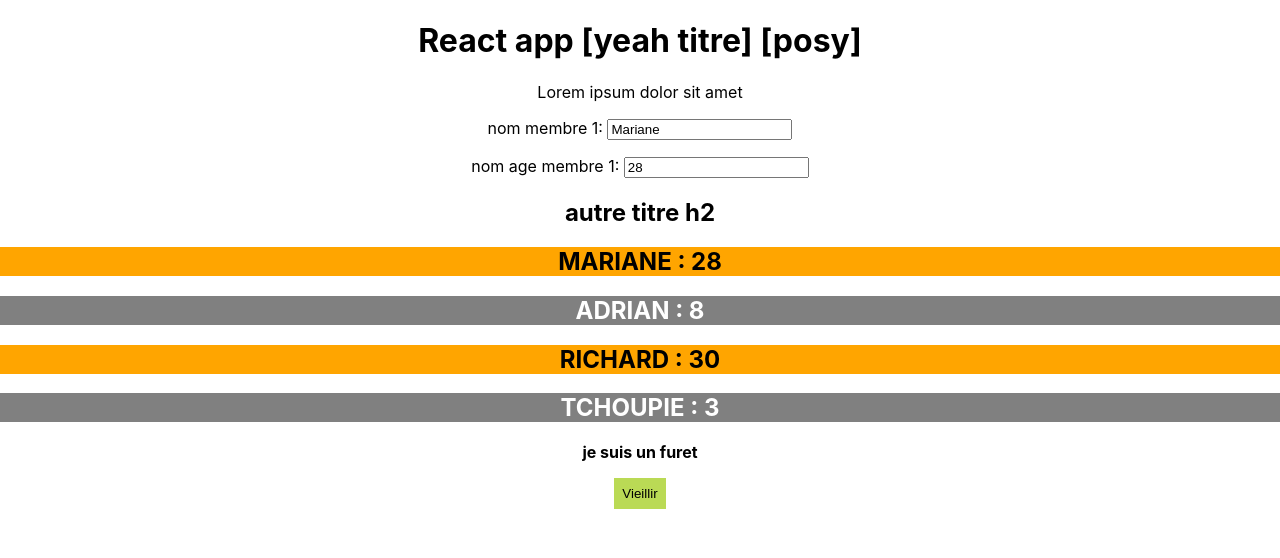
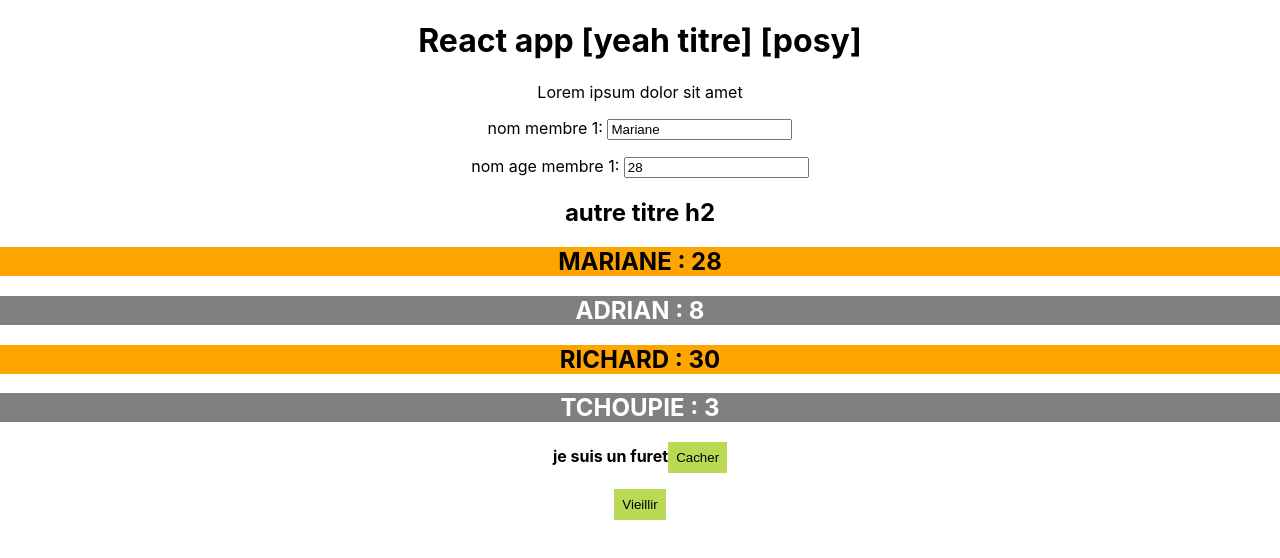
Before and after one commit to croulu/reactfirst, a React (Create React App) app: page / in a window 1280 px wide. Shown: the top 558 px of the page. Built offline with nearby package versions, Linux system fonts and the light colour scheme.

Commit message:
conditionnel

```diff
--- a/src/App.js
+++ b/src/App.js
@@ -24,7 +24,8 @@ const famille = {
 
 class App extends Component {
     state = {
-        famille: famille
+        famille: famille,
+        isShow: true
     }
 
     handleClick = (num) => {
@@ -47,9 +48,15 @@ class App extends Component {
         this.setState({famille})
     }
 
+    handleShowDescription = () => {
+        const isShow = !this.state.isShow
+        this.setState({isShow})
+    }
+
+
     render() {
         const {titre, auteur} = this.props
-        const {famille} = this.state
+        const {famille, isShow} = this.state
         return (
             <Fragment>
                 <div className="App">
@@ -68,7 +75,14 @@ class App extends Component {
                     <Membre nom={famille.membre2.nom} age={famille.membre2.age}/>
                     <Membre nom={famille.membre3.nom} age={famille.membre3.age}/>
                     <Membre nom={famille.membre4.nom} age={famille.membre4.age}>
-                        <strong>je suis un furet</strong>
+                        {
+                            isShow ? <strong>je suis un furet</strong> : null
+                        }
+                        <button onClick={this.handleShowDescription}>
+                            {
+                                isShow ? 'Cacher' : 'Montrer'
+                            }
+                        </button>
                     </Membre>
                     <Button
                         vieillir={() => this.handleClick(2)}/>
```
